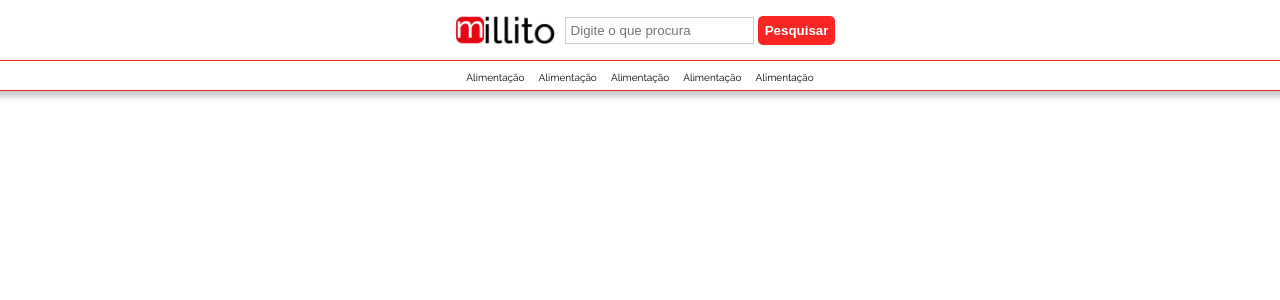
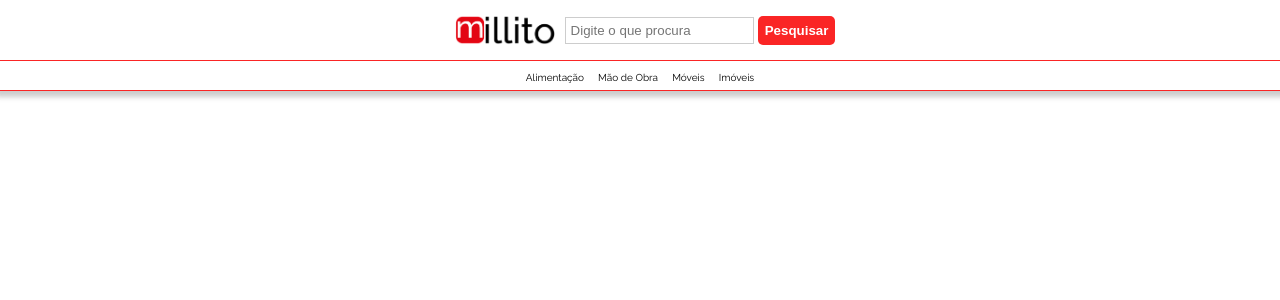
Before and after one commit to destroruan/projeto-app, a PHP site: page / in a window 1280 px wide. Shown: the top 300 px of the page. Run offline with PHP 8.4, Linux system fonts and the light colour scheme.

Commit message:
Atualiza

```diff
--- a/index.html
+++ b/index.html
@@ -20,15 +20,18 @@
             <menu class="top">
                 <ul>
                     <li><a href="#">Alimentação</a></li>
-                    <li><a href="#">Alimentação</a></li>
-                    <li><a href="#">Alimentação</a></li>
-                    <li><a href="#">Alimentação</a></li>
-                    <li><a href="#">Alimentação</a></li>
+                    <li><a href="#">Mão de Obra</a></li>
+                    <li><a href="#">Móveis</a></li>
+                    <li><a href="#">Imóveis</a></li>
                 </ul>
             </menu>
         </div>
     </header>
-    <main></main>
+    <main>
+        <div class="noticias">
+
+        </div>
+    </main>
     <footer></footer>
 </body>
 </html>
--- a/view/css/default.css
+++ b/view/css/default.css
@@ -49,6 +49,7 @@ a {
     transition: color 0.3s;
 }
 a:hover {
+    font-weight: bold;
     color: var(--vermelho);
 }
 menu.top a {
@@ -79,3 +80,6 @@ menu.top a {
 .departamentos li:hover{
     background-color: rgba(250, 37, 37, 0.10);
 }
+div.noticias {
+    width: 80%;
+}
```
